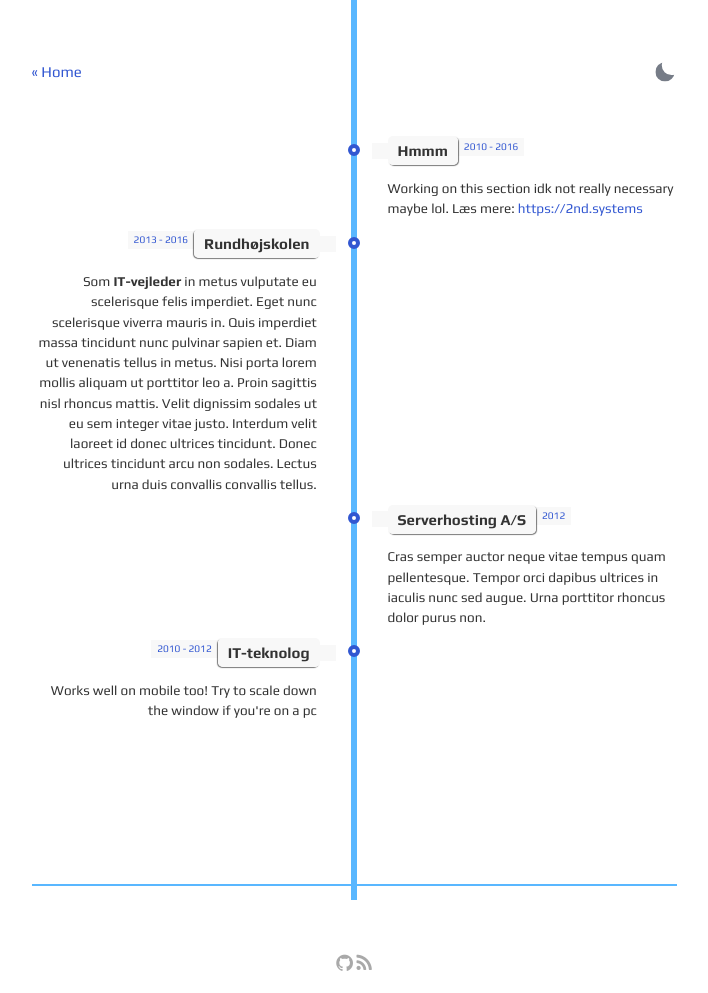
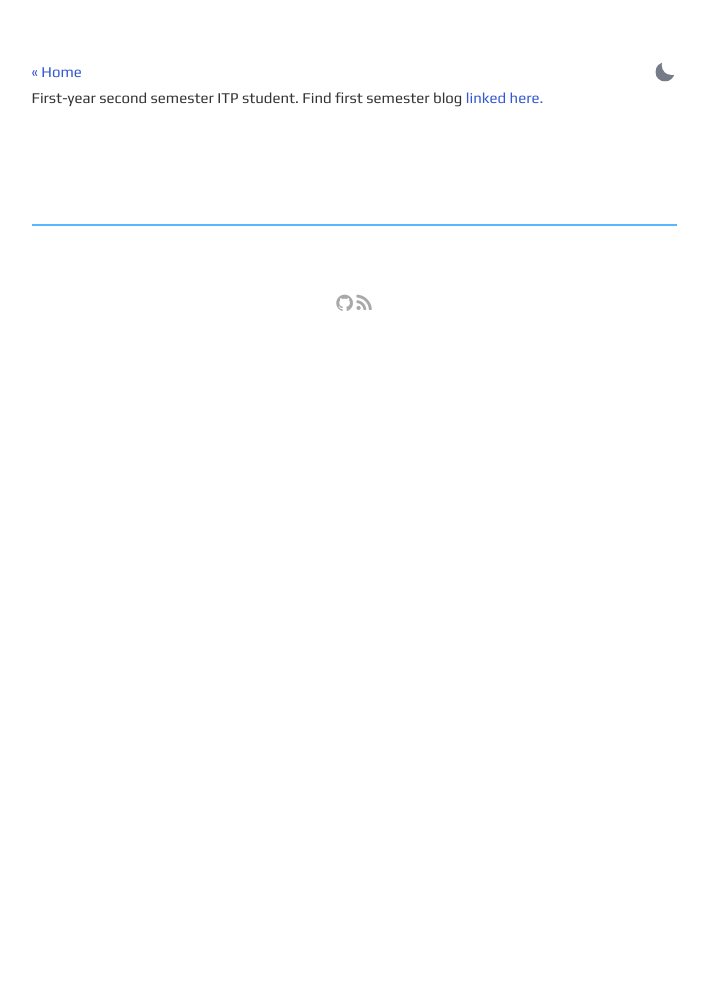
Before and after one commit to ratemypraxis/itp, a Jekyll site: the page built from about.html, in a window 1280 px wide. Shown: the whole page, without its empty margins (286-994 px from the left). Built offline with Jekyll 4.4.1, drawn with Linux system fonts in a browser that asks for light colours; after the commit the page ends 900 px from its top, so only the background shows below that.

Commit message:
Update about.html

```diff
--- a/about.html
+++ b/about.html
@@ -9,83 +9,10 @@ layout: default
       <div></div>
     </button>
   </div>
+  <div>
+    First-year second semester ITP student. Find first semester blog <a href="https://hafferty.notion.site/Fall-2022-bd38ef0ca4a640de8f0f7b3e5470f240">linked here.</a>
+  </div>
 </section>
-
-<section>
-    <!-- The Timeline -->
-
-    <ul class="timeline">
-
-        <!-- Item 1 -->
-        <li>
-            <div class="direction-r">
-                <div class="flag-wrapper">
-                    <span class="flag">Hmmm</span>
-                    <span class="time-wrapper"><span class="time">2010 - 2016</span></span>
-                </div>
-                <div class="desc">
-                    Working on this section idk not really necessary maybe lol.
-                    Læs mere: <a href="2nd.systems" target="_top">https://2nd.systems</a>
-                </div>
-            </div>
-        </li>
-
-        <!-- Item 2 -->
-        <li>
-            <div class="direction-l">
-                <div class="flag-wrapper">
-                    <span class="flag">Rundhøjskolen</span>
-                    <span class="time-wrapper"><span class="time">2013 - 2016</span></span>
-                </div>
-                <div class="desc">
-                    Som <strong>IT-vejleder</strong> in metus vulputate eu scelerisque felis imperdiet.
-                    Eget nunc scelerisque viverra mauris in. Quis imperdiet massa tincidunt nunc pulvinar sapien et.
-                    Diam ut venenatis tellus in metus. Nisi porta lorem mollis aliquam ut porttitor leo a. Proin
-                    sagittis nisl rhoncus mattis. Velit dignissim sodales ut eu sem integer vitae justo. Interdum
-                    velit laoreet id donec ultrices tincidunt. Donec ultrices tincidunt arcu non sodales.
-                    Lectus urna duis convallis convallis tellus.
-                </div>
-            </div>
-        </li>
-
-        <!-- Item 3 -->
-        <li>
-            <div class="direction-r">
-                <div class="flag-wrapper">
-                    <span class="flag">Serverhosting A/S</span>
-                    <span class="time-wrapper"><span class="time">2012</span></span>
-                </div>
-                <div class="desc">
-                    Cras semper auctor neque vitae tempus quam pellentesque. Tempor orci dapibus ultrices
-                    in iaculis nunc sed augue. Urna porttitor rhoncus dolor purus non.
-                </div>
-            </div>
-        </li>
-
-
-        <!-- Item 4 -->
-        <li>
-            <div class="direction-l">
-                <div class="flag-wrapper">
-                    <span class="flag">IT-teknolog</span>
-                    <span class="time-wrapper"><span class="time">2010 - 2012</span></span>
-                </div>
-                <div class="desc">
-                    Works well on mobile too! Try to scale down the window if you're on a pc
-                </div>
-            </div>
-        </li>
-
-    </ul>
-
-<!-- adding an empty line to separate the social profile links -->
-  <br></br>
-  <br></br>
-  <br></br>
-</section>
-
-
-
 <section>
   <nav class="post-nav" /nav>
 </section>
```
